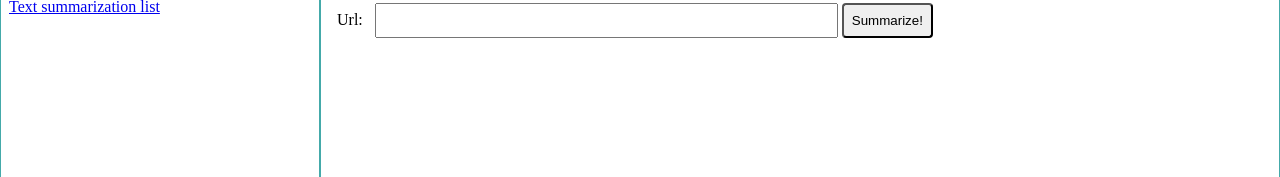
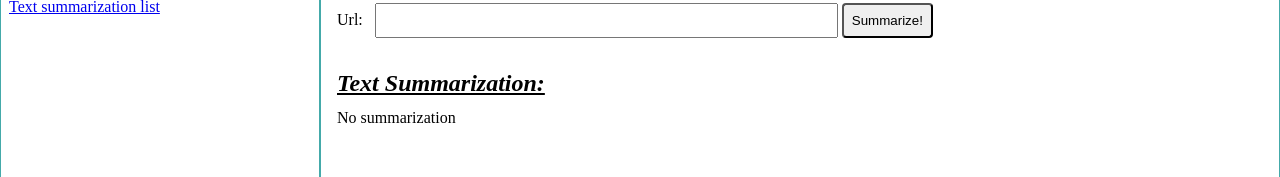
Before and after one commit to railsstudent/fullstack-genai-text-summeration-app, an Angular app in the folder ng-text-summarization-app/: page /summarization-translated-page in a window 1280 px wide. Shown: the part 128-305 px from the top of the page. Built offline with nearby package versions, Linux system fonts and the light colour scheme; no server answers.

Commit message:
feat: add SummarizeResultsComponent

```diff
--- a/ng-text-summarization-app/src/app/summarization/services/summarization.service.ts
+++ b/ng-text-summarization-app/src/app/summarization/services/summarization.service.ts
@@ -1,7 +1,7 @@
 import { HttpClient } from '@angular/common/http';
 import { Injectable, inject, signal } from '@angular/core';
 import { toObservable } from '@angular/core/rxjs-interop';
-import { catchError, map, of, retry, switchMap } from 'rxjs';
+import { catchError, filter, map, of, retry, switchMap } from 'rxjs';
 import config from '~assets/config.json';
 import { SummarizationResult } from '../interfaces/summarization-result.interface';
 import { Summarization } from '../interfaces/summarization.interface';
@@ -19,6 +19,7 @@ export class SummarizationService {
 
   result$  = toObservable(this.summarization)
     .pipe(
+      filter((data) => !!data.url && !!data.language),
       map((data) => ({ url: data.url, language: data.language })),
       switchMap((data) =>
         this.httpService.post<{ url: string; result: string }>(`${config.url}/summarize`, data)
--- a/ng-text-summarization-app/src/app/summarization/summarize-as-list/summarize-as-list.component.ts
+++ b/ng-text-summarization-app/src/app/summarization/summarize-as-list/summarize-as-list.component.ts
@@ -28,6 +28,7 @@ import { WebpageInputBoxComponent } from '../webpage-input-box/webpage-input-box
 
     div.summarization {
       margin-top: 1rem;
+      margin-bottom: 2rem;
     }
   `,
   changeDetection: ChangeDetectionStrategy.OnPush
--- a/ng-text-summarization-app/src/app/summarization/summarize-page/summarize-page.component.ts
+++ b/ng-text-summarization-app/src/app/summarization/summarize-page/summarize-page.component.ts
@@ -4,19 +4,20 @@ import { filter, scan, tap } from 'rxjs';
 import { SummarizationResult } from '../interfaces/summarization-result.interface';
 import { SummarizationModel } from '../interfaces/summarization.interface';
 import { SummarizationService } from '../services/summarization.service';
+import { SummarizeResultsComponent } from '../summarize-results/summarize-results.component';
 import { WebpageInputBoxComponent } from '../webpage-input-box/webpage-input-box.component';
 
 @Component({
   selector: 'app-summarize-page',
   standalone: true,
-  imports: [WebpageInputBoxComponent],
+  imports: [WebpageInputBoxComponent, SummarizeResultsComponent],
   template: `
     <div class="container">
       <h2>Ng Text Summarization Demo</h2>
       <div class="summarization">
         <app-webpage-input-box #box [isLoading]="vm.isLoading" />
       </div>
-      <!-- <app-translation-list [translationList]="vm.translationList" /> -->
+      <app-summarize-results [results]="summary()" />
     </div>
   `,
   styles: `
@@ -26,6 +27,7 @@ import { WebpageInputBoxComponent } from '../webpage-input-box/webpage-input-box
 
     div.summarization {
       margin-top: 1rem;
+      margin-bottom: 2rem;
     }
   `,
   changeDetection: ChangeDetectionStrategy.OnPush
@@ -38,7 +40,7 @@ export class SummarizePageComponent {
   viewModel = computed<SummarizationModel>(() => {
     return {
       isLoading: this.isLoading(),
-      // translationList: this.translationList(),
+      summary: this.summary(),
       pageUrl: this.box().pageUrl,
     }
   });
--- /dev/null
+++ b/ng-text-summarization-app/src/app/summarization/summarize-results/summarize-results.component.ts
@@ -0,0 +1,61 @@
+import { SummarizationResult } from '../interfaces/summarization-result.interface';
+import { ChangeDetectionStrategy, Component, input } from '@angular/core';
+
+@Component({
+  selector: 'app-summarize-results',
+  standalone: true,
+  imports: [],
+  template: `
+    <h3>Text Summarization: </h3>
+    @if (results().length > 0) {
+    <div class="list">
+      @for (item of results(); track item) {
+        <div>
+          <span>Url: </span>
+          <p [innerHTML]="item.url"></p>
+        </div>
+        <div>
+          <span>Result: </span>
+          <p [innerHTML]="item.result"></p>
+        </div>
+        <hr />
+      }
+    </div>
+    } @else {
+      <p>No summarization</p>
+    }
+  `,
+  styles: `
+    h3 {
+      font-size: 1.5rem;
+      font-style: italic;
+      text-decoration: underline;
+      margin-bottom: 0.75rem;
+    }
+
+    p, span {
+      display: inline-block;
+    }
+
+    div.list {
+      border: 1px solid black;
+      border-radius: 4px;
+      padding: 1rem;
+      width: 50%;
+      height: 300px;
+      overflow-y: scroll;
+    }
+
+    div.list > div {
+      display: flex;
+    }
+
+    span {
+      width: 20%;
+    }
+  `,
+  changeDetection: ChangeDetectionStrategy.OnPush
+})
+export class SummarizeResultsComponent {
+  results = input.required<SummarizationResult[]>();
+}
--- a/ng-text-summarization-app/src/app/summarization/summarize-translated-page/summarize-translated-page.component.ts
+++ b/ng-text-summarization-app/src/app/summarization/summarize-translated-page/summarize-translated-page.component.ts
@@ -6,11 +6,12 @@ import { TranslatedSummarizationModel } from '../interfaces/summarization.interf
 import { LanguageSelectorComponent } from '../language-selectors/language-selector.component';
 import { SummarizationService } from '../services/summarization.service';
 import { WebpageInputBoxComponent } from '../webpage-input-box/webpage-input-box.component';
+import { SummarizeResultsComponent } from '../summarize-results/summarize-results.component';
 
 @Component({
   selector: 'app-summarize-translated-page',
   standalone: true,
-  imports: [WebpageInputBoxComponent, LanguageSelectorComponent],
+  imports: [WebpageInputBoxComponent, LanguageSelectorComponent, SummarizeResultsComponent],
   template: `
     <div class="container">
       <h2>Ng Translated Text Summarization Demo</h2>
@@ -18,7 +19,7 @@ import { WebpageInputBoxComponent } from '../webpage-input-box/webpage-input-box
         <app-language-selector  [languages]="languages" [(language)]="language" />
         <app-webpage-input-box #box [isLoading]="vm.isLoading" />
       </div>
-      <!-- <app-translation-list [translationList]="vm.translationList" /> -->
+      <app-summarize-results [results]="summary()" />
     </div>
   `,
   styles: `
@@ -28,6 +29,7 @@ import { WebpageInputBoxComponent } from '../webpage-input-box/webpage-input-box
 
   div.summarization {
     margin-top: 1rem;
+    margin-bottom: 2rem;
   }
 `,
   changeDetection: ChangeDetectionStrategy.OnPush
```
Also changed, not shown: 1 other file (tests, documents, lock files or other folders).
